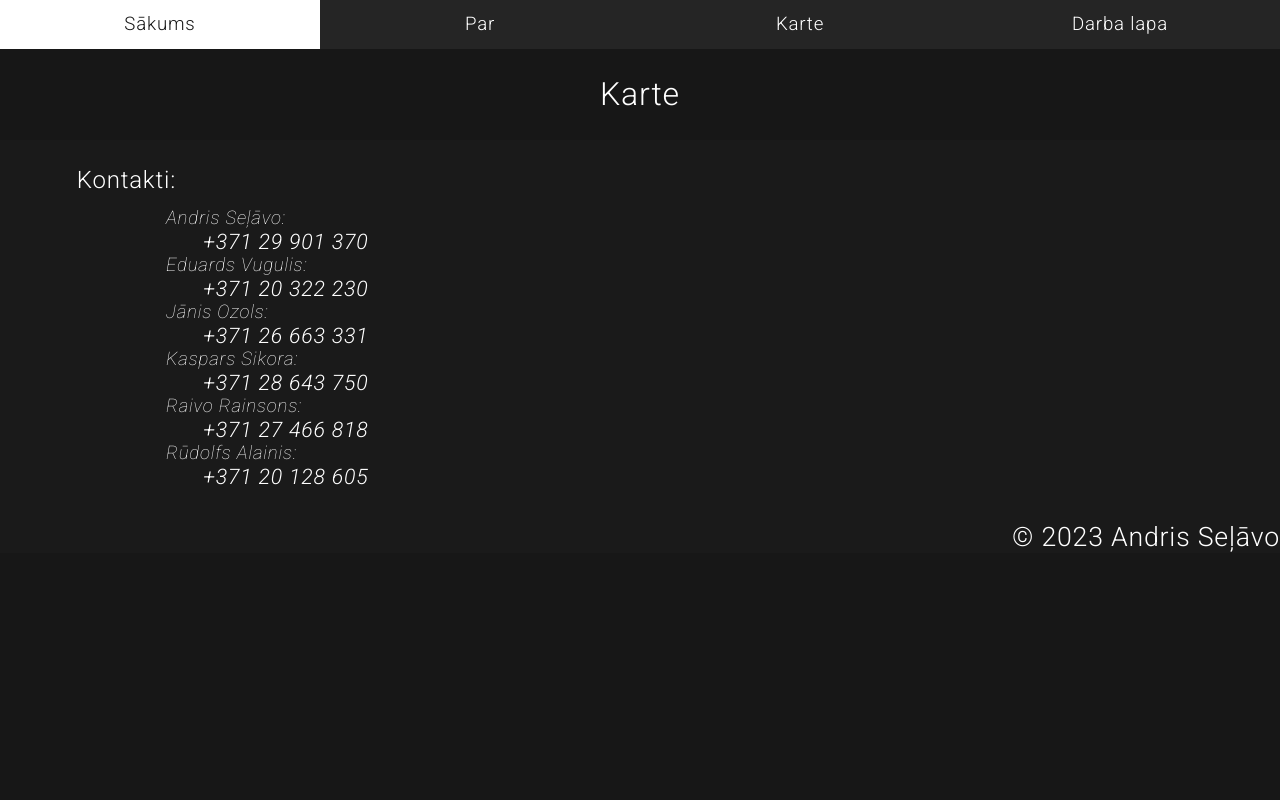
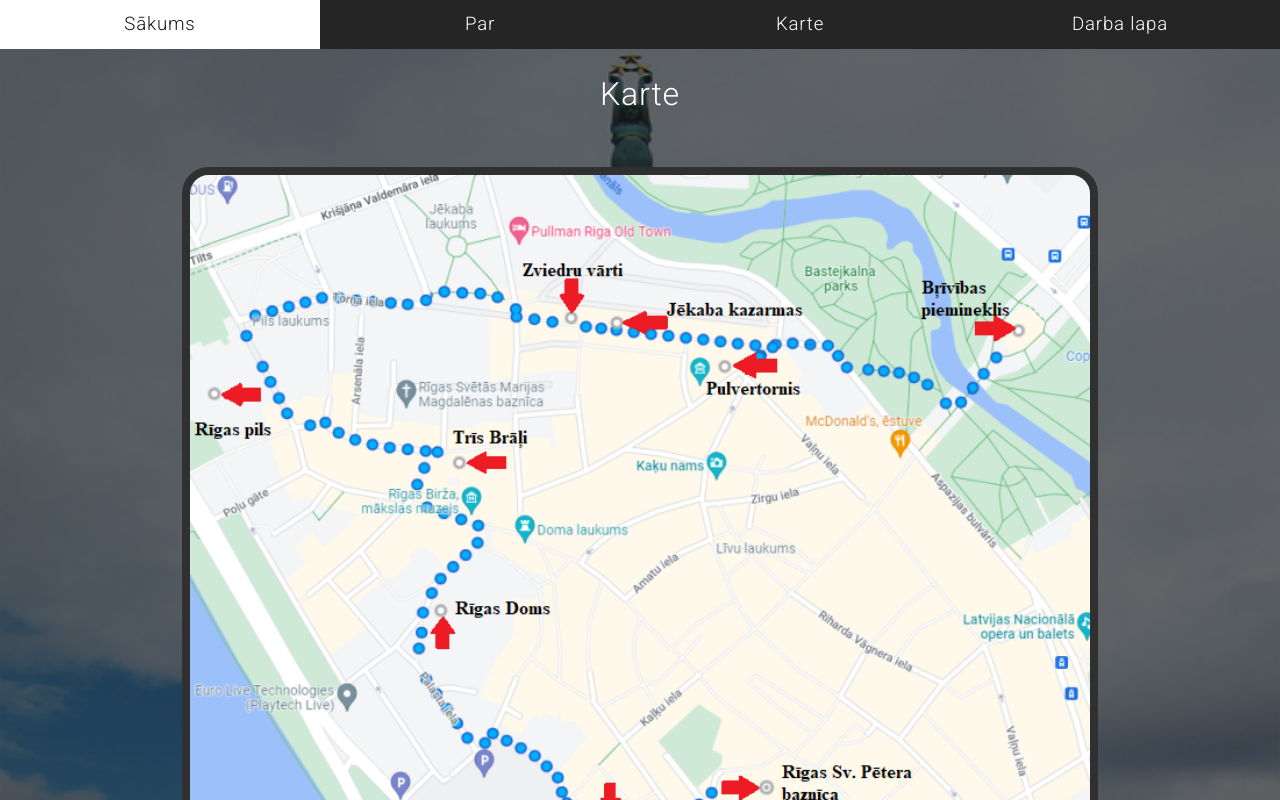
Before and after one commit to Humanitator/vecrigas-ekskursija, a Vue app: page /map in a window 1280 px wide. Shown: the top 800 px of the page. Built offline with nearby package versions, Linux system fonts and the light colour scheme.

Commit message:
Last push, probably
Goodbye...

```diff
--- a/src/App.vue
+++ b/src/App.vue
@@ -5,6 +5,11 @@
     <router-link to="/map">Karte</router-link>
     <router-link to="/test">Darba lapa</router-link>
   </nav>
+
+  <!-- Copyright is actually at bottom, but this fixes element stacking -->
+  <div class="copyright">
+      <h2>© 2023 Andris Seļāvo, Eduards Vugulis, Jānis Ozols, Kaspars Sikora, Raivo Rainsons, Rūdolfs Alainis</h2>
+  </div>
 
   <router-view/>
 
@@ -32,12 +37,9 @@
         </li>
       </ul>
     </div>
-    <div class="copyright">
-      <h2>© 2023 Andris Seļāvo</h2>
-    </div>
   </footer>
 </template>
 
-<style>
+<style lang="scss">
   @import '@/assets/css/base.css';
 </style>
--- a/src/assets/css/base.css
+++ b/src/assets/css/base.css
@@ -57,7 +57,8 @@ nav a:hover {
 
 footer {
     background-color: #1a1a1a;
-    padding: 10pt 5%;
+    padding: 20pt 5%;
+    padding-bottom: 40pt;
     width: 100%;
     display: flex;
     height: 290pt;
@@ -73,19 +74,24 @@ footer {
 }
 
 .contacts-list {
-    margin: 0;
+    margin: 12pt 0;
     font-style: italic;
 }
 
 .copyright {
     margin: 0;
-    text-align: right;
-    font-size: 1%;
+    text-align: center;
 
     position: absolute;
     right: 0;
     bottom: 0;
     width: 100%;
+
+    background-color: #202020;
+}
+
+.copyright h2 {
+    font-size: 14pt;
 }
 
 .contact {
--- a/src/assets/css/map.css
+++ b/src/assets/css/map.css
@@ -0,0 +1,31 @@
+.map-img {
+    text-align: center;
+    margin: 20pt 0;
+}
+
+.map {
+    text-align: center;
+}
+
+.map-img img {
+    width: 90%;
+    max-width: 900px;
+    border: 6pt solid #303030;
+    border-radius: 20pt;
+}
+
+.background {
+    position: absolute;
+    min-width: 100%;
+    height: 100%;
+
+    opacity: 0.35;
+
+    top: -4%;
+    left: 50%;
+
+    -webkit-transform: translateX(-50%);
+    transform: translateX(-50%);
+
+    z-index: -1;
+}
--- a/src/views/AboutView.vue
+++ b/src/views/AboutView.vue
@@ -423,11 +423,9 @@
                 </ol>
             </div>
         </div>
-
-
     </div>
 </template>
 
-<style scoped>
+<style scoped lang="scss">
   @import '@/assets/css/about.css';
 </style>
--- a/src/views/HomeView.vue
+++ b/src/views/HomeView.vue
@@ -22,33 +22,52 @@
             <div class="object-preview-list">
               <h1 class="object-preview-title">Apskates objekti</h1>
               <ol>
+                <a href="/about#brivibas-piemineklis">
                   <li class="object-preview">
                       <h4>Brīvības piemineklis</h4>
                   </li>
+                </a>
+
+                <a href="/about#pulvertornis">
                   <li class="object-preview">
                     <h4>Pulvertornis</h4>
                   </li>
+                </a>
+                <a href="/about#jekaba-kazarmas">
                   <li class="object-preview">
                     <h4>Jēkaba kazarmas</h4>
                   </li>
+                </a>
+                <a href="/about#muris-varti">
                 <li class="object-preview">
                   <h4>Vecrīgas mūris — Zviedru vārti</h4>
                 </li>
+                </a>
+                <a href="/about#rigas-pils">
                   <li class="object-preview">
                     <h4>Rīgas pils</h4>
                   </li>
+                </a>
+                <a href="/about#tris-brali">
                   <li class="object-preview">
                     <h4>Trīs brāļi</h4>
                   </li>
+                </a>
+                <a href="/about#rigas-doms">
                   <li class="object-preview">
                     <h4>Rīgas doms</h4>
                   </li>
+                </a>
+                <a href="/about#melngalvju-nams">
+                  <li class="object-preview">
+                    <h4>Melngalvju nams</h4>
+                  </li>
+                </a>
+                <a href="/about#peterbaznica">
                   <li class="object-preview">
                     <h4>Rīgas Sv. Pētera baznīca</h4>
                   </li>
-                <li class="object-preview">
-                  <h4>Melngalvju nams</h4>
-                </li>
+                </a>
               </ol>
             </div>
 
@@ -75,6 +94,6 @@
     </div>
 </template>
 
-<style scoped>
+<style scoped lang="scss">
   @import '@/assets/css/home.css';
 </style>
--- a/src/views/MapView.vue
+++ b/src/views/MapView.vue
@@ -8,10 +8,20 @@
 
 <template>
     <div class="map">
+
+        <img
+         class="background"
+         src="@/assets/img/objects/brivibasPiemineklis.png"
+         alt="background image">
+
         <h1 class="title">Karte</h1>
+        <div class="map-img">
+            <img src="@/assets/img/Map.png" alt="Bilde">
+        </div>
+
     </div>
 </template>
 
-<style>
+<style lang="scss">
     @import '@/assets/css/map.css';
 </style>
--- a/src/views/TestView.vue
+++ b/src/views/TestView.vue
@@ -126,6 +126,6 @@
     </div>
 </template>
 
-<style>
+<style lang="scss">
     @import '@/assets/css/test.css';
 </style>
```
Also changed, not shown: src/assets/img/Map.png (added). Lines whose indentation alone changed are shown as unchanged.
